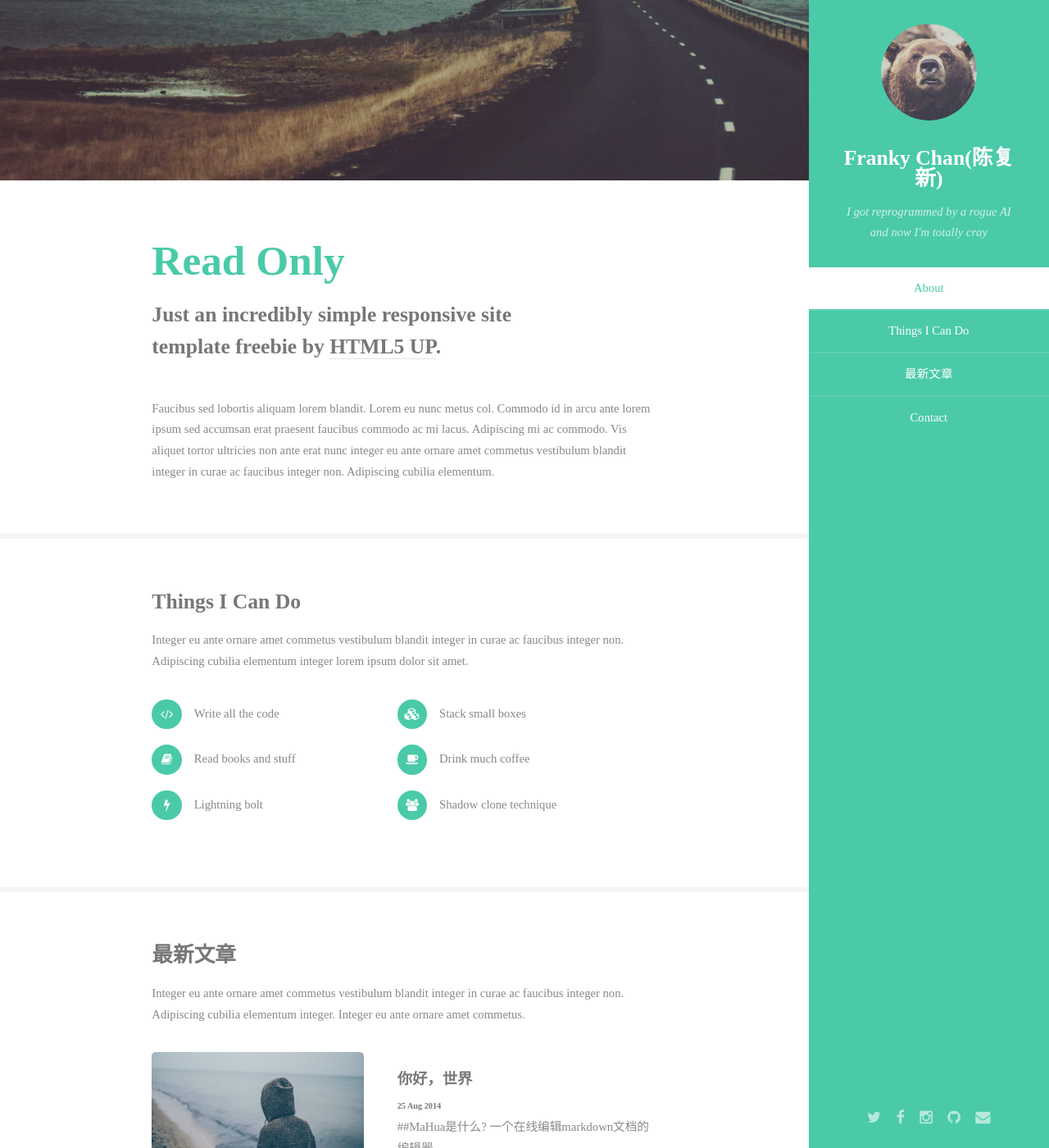
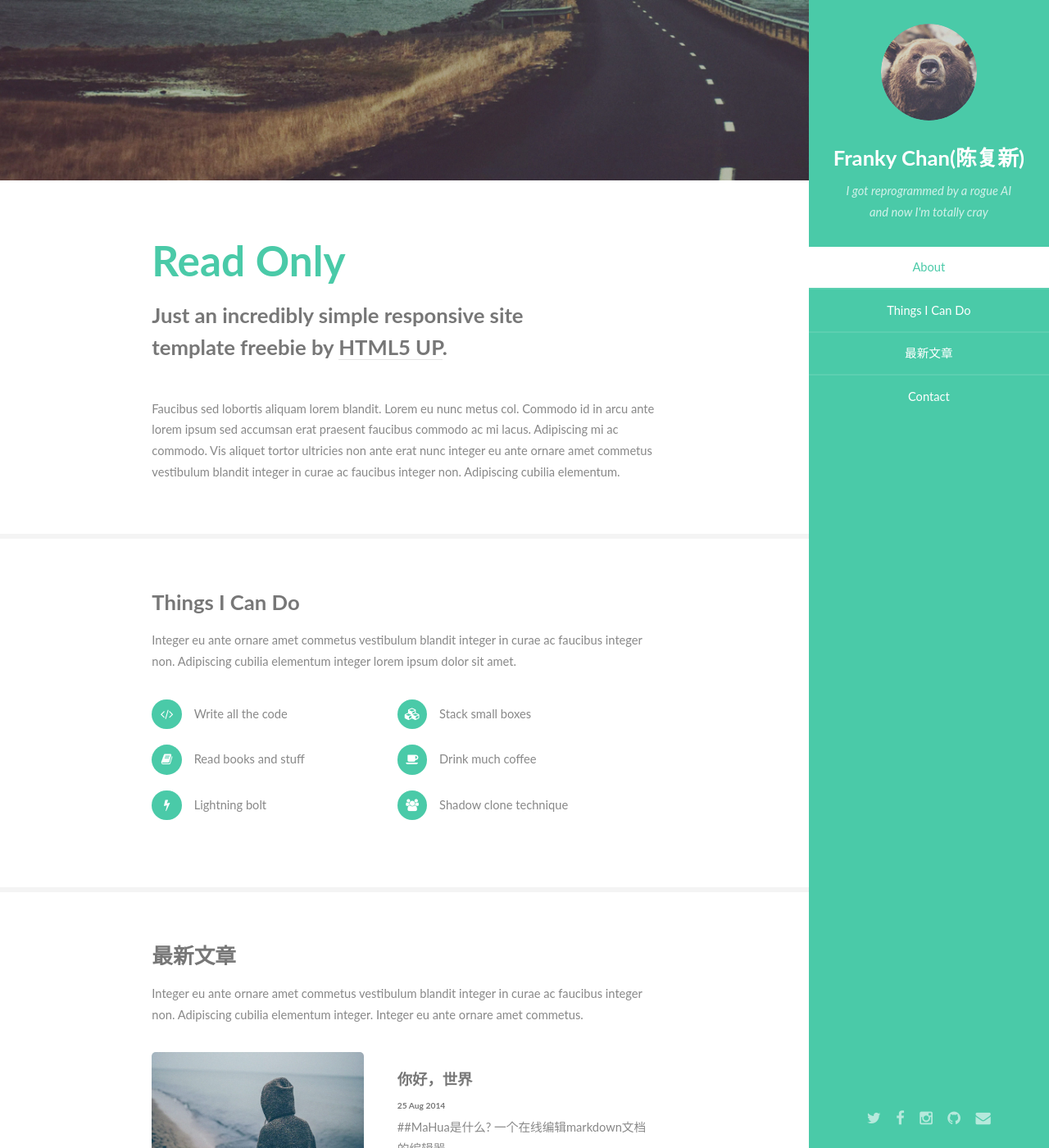
Before and after one commit to fancy967/fancy967.github.com, a Jekyll site: the page built from index.html, in a window 1280 px wide and 1400 px high. Shown: the whole window at 82% size. Built offline with Jekyll 4.4.1, drawn with Linux system fonts in a browser that asks for light colours; some web fonts are replaced.

Commit message:
update post pages

```diff
--- a/css/style.css
+++ b/css/style.css
@@ -16,7 +16,7 @@
 
 	body, input, select, textarea {
 		color: #888;
-		/*font-family: "Lato", sans-serif;*/
+		font-family: "Lato", sans-serif, "微软雅黑";
 		font-size: 16pt;
 		font-weight: 400;
 		line-height: 1.75em;
```
